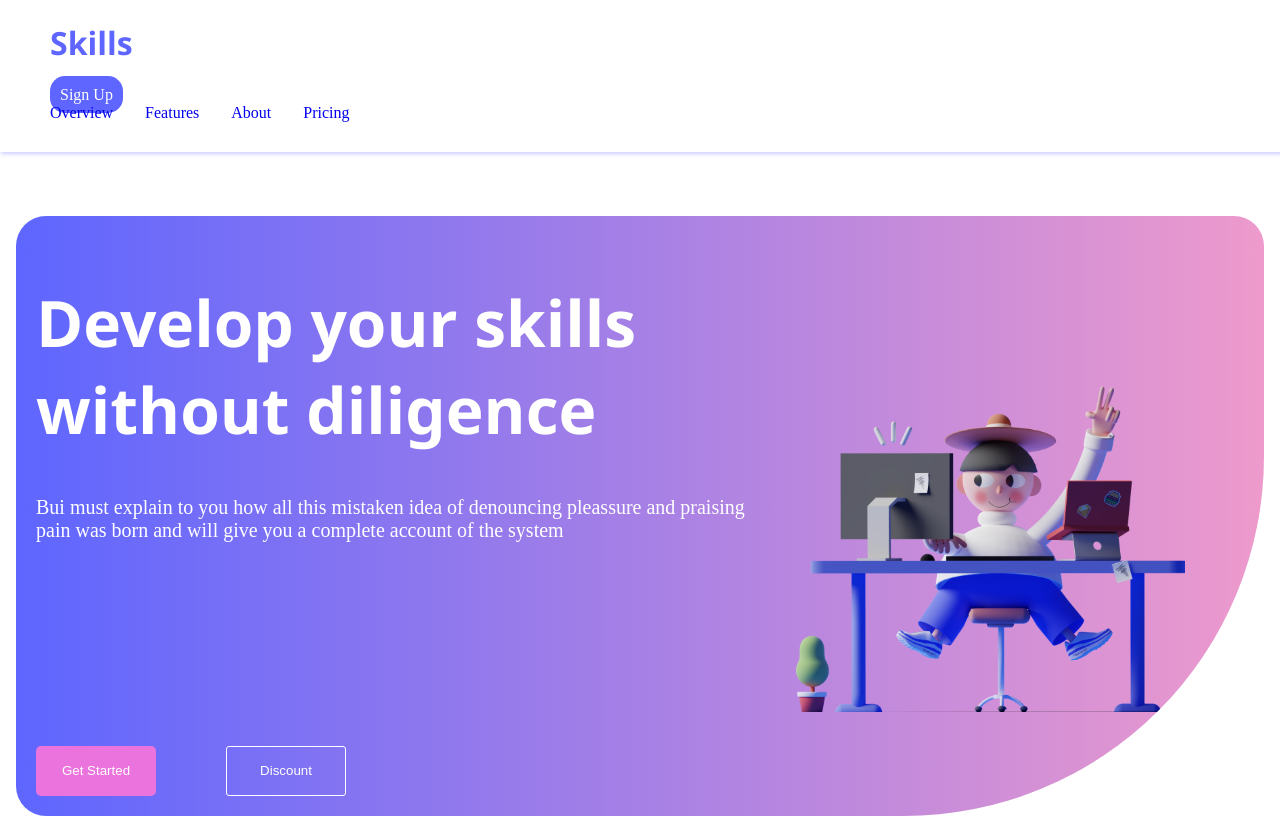
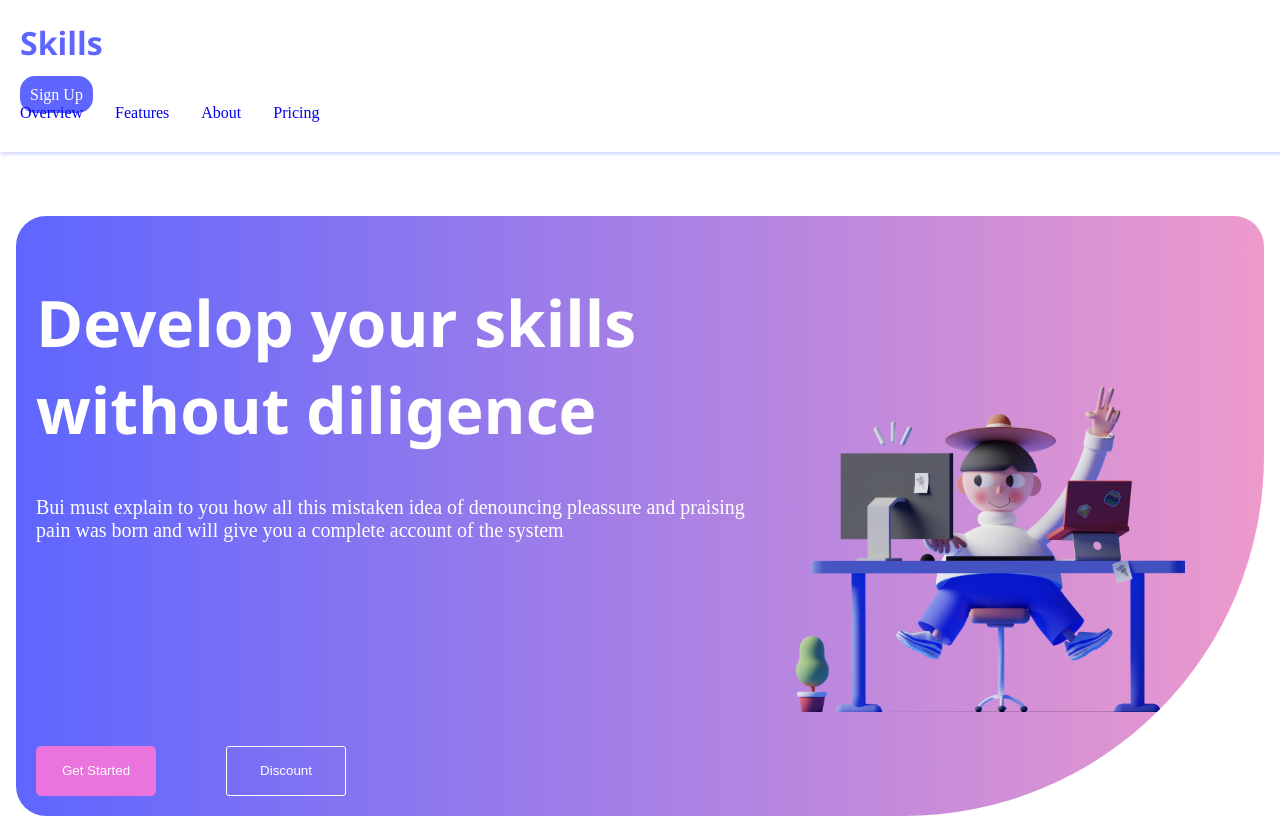
Before and after one commit to AvelinoTeixeira/Your-skills, a React (Vite) app: page / in a window 1280 px wide. Shown: the top 818 px of the page. Built offline with nearby package versions, Linux system fonts and the light colour scheme.

Commit message:
Update index.css

```diff
--- a/src/index.css
+++ b/src/index.css
@@ -17,7 +17,7 @@ img {
 }
 
 header {
-  padding-left: 50px;
+  padding-left: 20px;
   background-color: #fff;
   display: block;
   width: 100%;
@@ -57,7 +57,6 @@ nav a{
   column-gap: 2rem;
 }
 .nav a {
-
   padding-bottom: 30px;
 
   font-size: 1rem;
```
